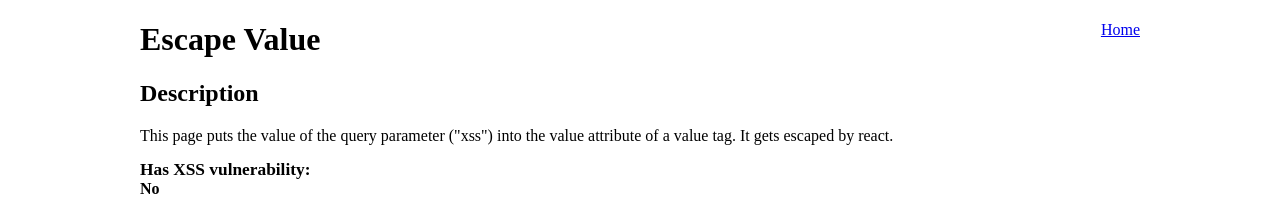
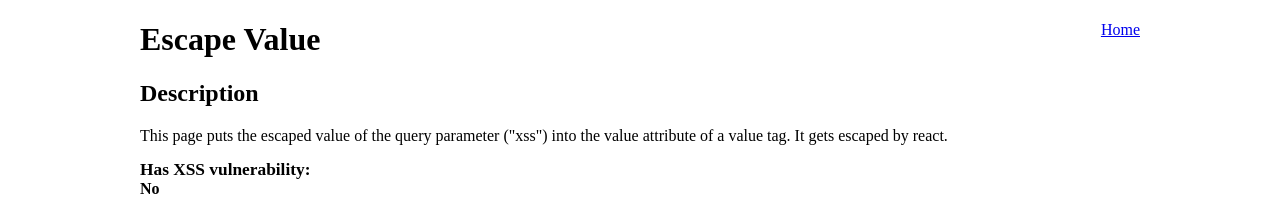
Before and after one commit to OttFH/react-xss-suite-test-site, a React (Create React App) app: page /escapingValue in a window 1280 px wide. Shown: the top 216 px of the page. Built offline with nearby package versions, Linux system fonts and the light colour scheme.

Commit message:
improved description

```diff
--- a/src/pages/EscapingHref.js
+++ b/src/pages/EscapingHref.js
@@ -7,7 +7,7 @@ export default function () {
             <div>
                 <h2>Description</h2>
                 <div>
-                    This page puts the value of the query parameter ("xss") into a div tag.
+                    This page puts the escaped value of the query parameter ("xss") into a div tag.
                     It gets escaped by react.
                 </div>
                 <div className="vulnerability-info-container">
--- a/src/pages/EscapingTag.js
+++ b/src/pages/EscapingTag.js
@@ -7,7 +7,7 @@ export default function () {
             <div>
                 <h2>Description</h2>
                 <div>
-                    This page puts the value of the query parameter ("xss") into a div tag.
+                    This page puts the escaped value of the query parameter ("xss") into a div tag.
                     It gets escaped by react.
                 </div>
                 <div className="vulnerability-info-container">
--- a/src/pages/EscapingValue.js
+++ b/src/pages/EscapingValue.js
@@ -7,7 +7,7 @@ export default function () {
             <div>
                 <h2>Description</h2>
                 <div>
-                    This page puts the value of the query parameter ("xss") into the value attribute of a value tag.
+                    This page puts the escaped value of the query parameter ("xss") into the value attribute of a value tag.
                     It gets escaped by react.
                 </div>
                 <div className="vulnerability-info-container">
```
